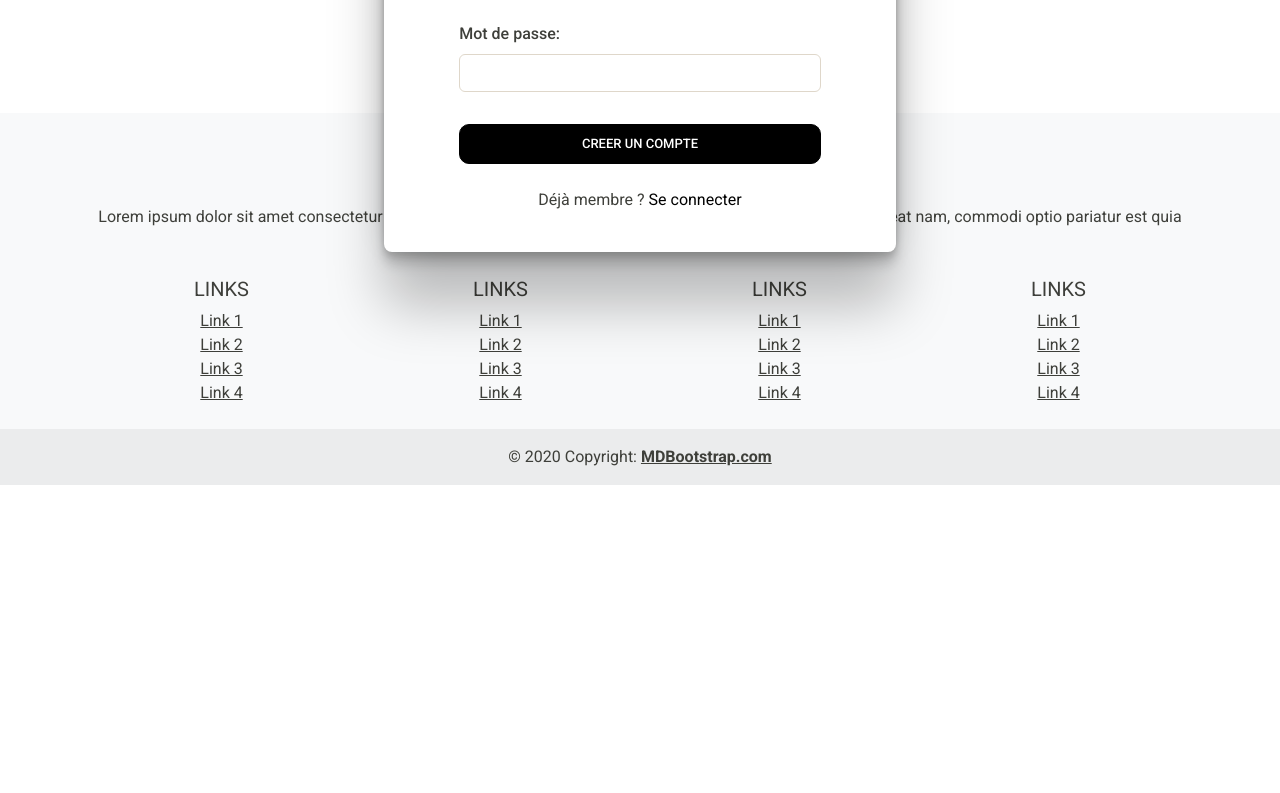
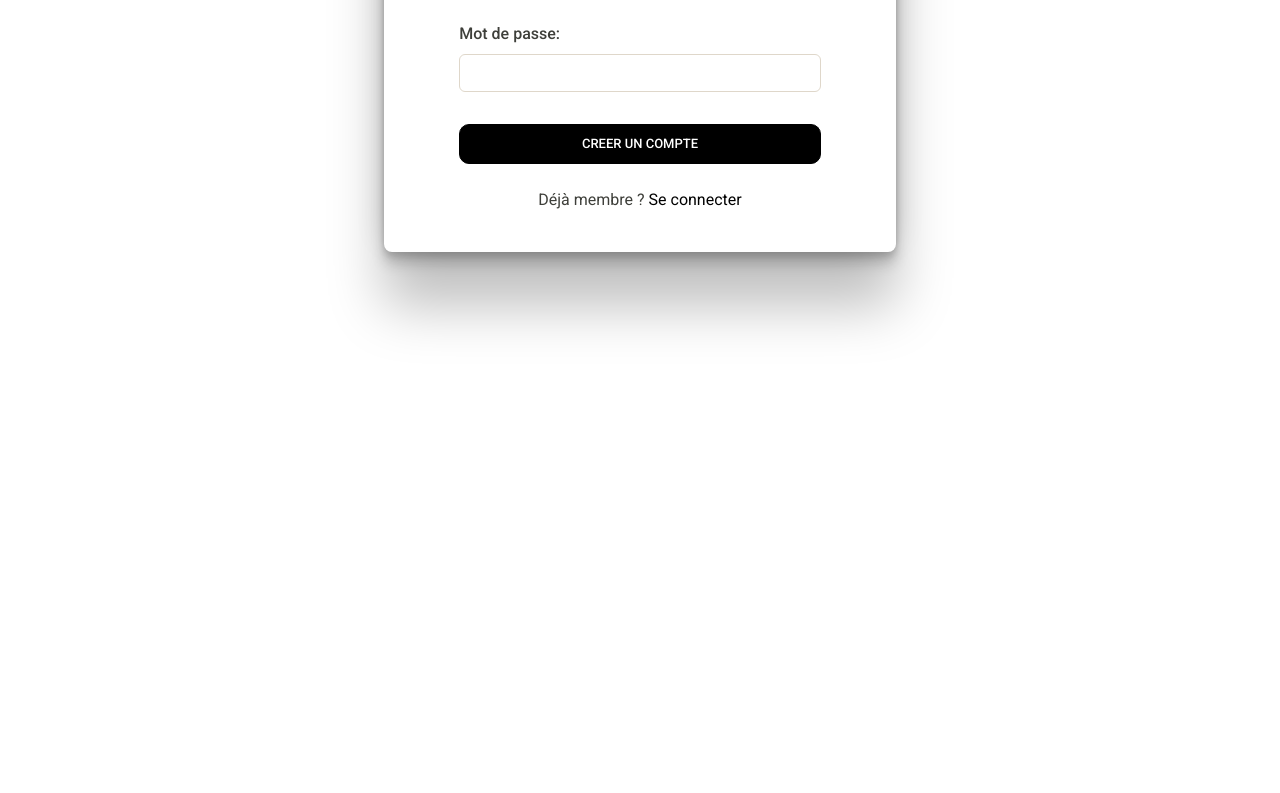
Before and after one commit to ib-Cegos-dreams-team/angularFil-rouge, an Angular app: page /identification/creation-compte in a window 1280 px wide. Shown: the part 787-1580 px from the top of the page. Before the commit the page ends 1272 px from the top, so only its background shows below. Built offline with nearby package versions, Linux system fonts and the light colour scheme.

Commit message:
correction footer + debuggage

```diff
--- a/src/app/app.component.css
+++ b/src/app/app.component.css
@@ -1,3 +1,3 @@
 body {
-    padding-top: 100px; /* Adjust the value based on your navbar height */
+    padding-top: 100px;
   }
--- a/src/app/commons/footer/footer.component.css
+++ b/src/app/commons/footer/footer.component.css
@@ -1,3 +1,4 @@
 .footer {
     width: 100%;
+    margin-top: auto;
 }
--- a/src/app/commons/footer/footer.component.html
+++ b/src/app/commons/footer/footer.component.html
@@ -1,5 +1,5 @@
 <!-- Footer -->
-<footer class="bg-body-tertiary text-center footer">
+<footer class="bg-body-tertiary text-center footer ">
     <!-- Grid container -->
     <div class="container p-4">
       <!-- Section: Social media -->
@@ -47,16 +47,6 @@
         </form>
       </section>
       <!-- Section: Form -->
-
-      <!-- Section: Text -->
-      <section class="mb-4">
-        <p>
-          Lorem ipsum dolor sit amet consectetur adipisicing elit. Sunt distinctio earum
-          repellat quaerat voluptatibus placeat nam, commodi optio pariatur est quia magnam eum
-          harum corrupti dicta, aliquam sequi voluptate quas.
-        </p>
-      </section>
-      <!-- Section: Text -->
 
       <!-- Section: Links -->
       <section class="">
--- a/src/app/pages/compte/connexion-page/connexion-page.component.css
+++ b/src/app/pages/compte/connexion-page/connexion-page.component.css
@@ -86,3 +86,7 @@
     background-color: white;
     color: black;
 }
+
+.separation{
+    height: 100vh;
+}
--- a/src/app/pages/compte/connexion-page/connexion-page.component.html
+++ b/src/app/pages/compte/connexion-page/connexion-page.component.html
@@ -27,7 +27,7 @@
                 <button type="submit" class="btn btn-connect mb-4">Se connecter</button>
 
                 <div class="text-center">
-                    <p>Pas encore membre ? <a href="#!">S'enregistrer</a></p>
+                    <p>Pas encore membre ? <a routerLink="/identification/creation-compte">S'enregistrer</a></p>
                 </div>
             </form>
         </div>
--- a/src/app/pages/compte/creation-compte/creation-compte.component.css
+++ b/src/app/pages/compte/creation-compte/creation-compte.component.css
@@ -94,3 +94,8 @@
 input[type="radio"] {
     margin-right: 5px;
 }
+
+.separation {
+    height: 100vh;
+    margin: auto;
+}
--- a/src/app/pages/compte/creation-compte/creation-compte.component.html
+++ b/src/app/pages/compte/creation-compte/creation-compte.component.html
@@ -51,3 +51,4 @@
     </div>
   </div>
 </div>
+<div class="separation"></div>
```
